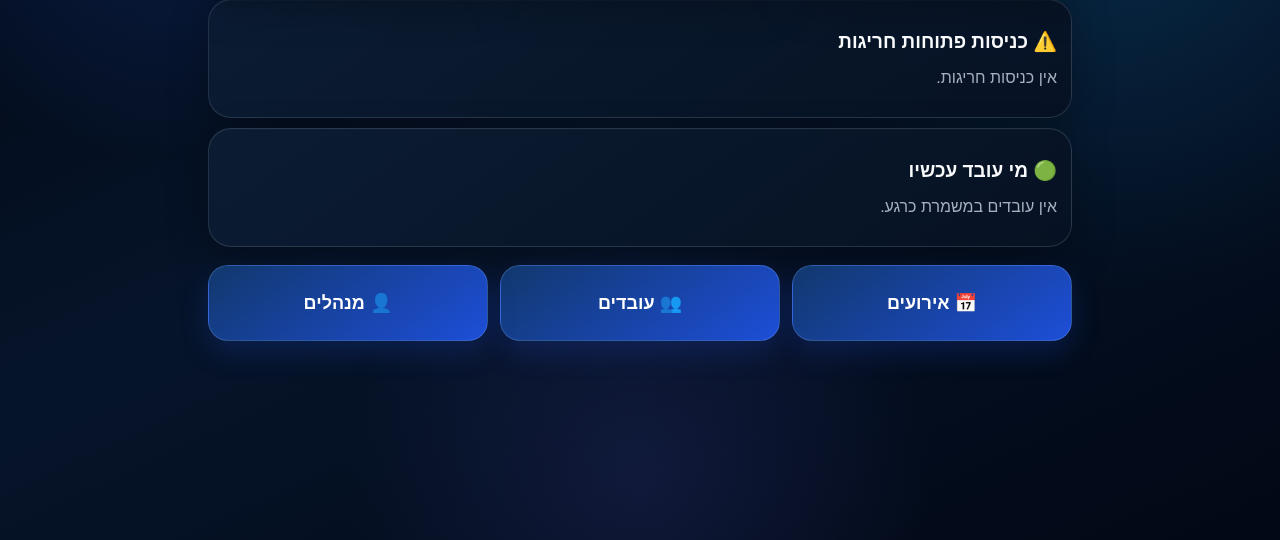
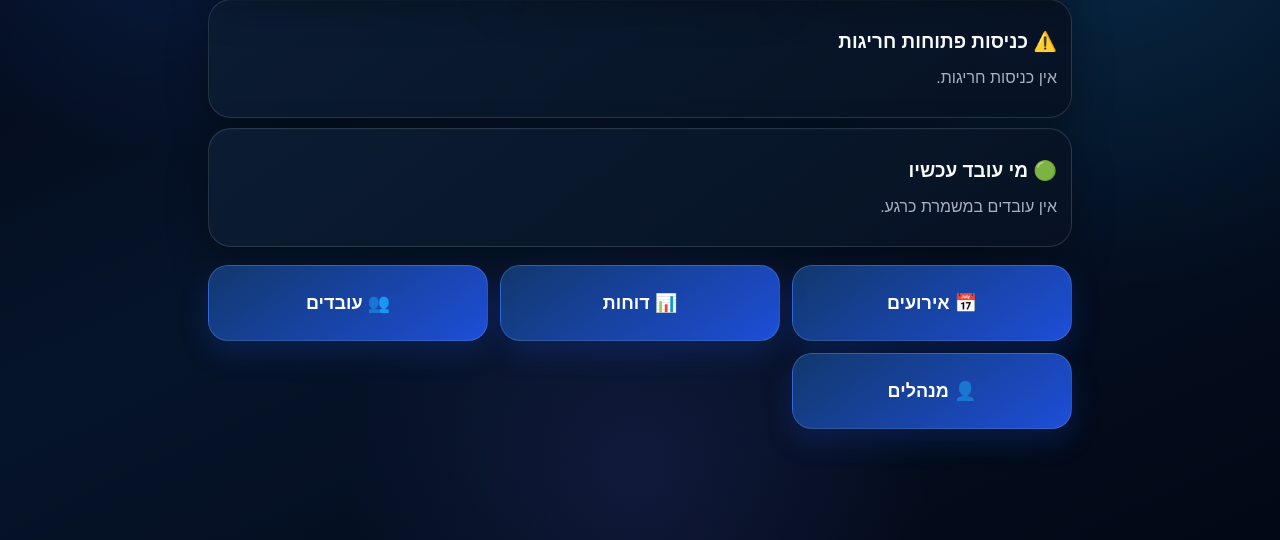
Before and after one commit to moshe111378-stack/employee-time-tracker, a Flask app: page /admin in a window 1280 px wide. Shown: the part 260-800 px from the top of the page. Run offline with Flask 3, Linux system fonts and the light colour scheme; the visitor is signed in with stand-in values (Sample User, id 1); data comes from the database, SQL or seed files in the repository; data that the repository does not hold is empty; parts of the project's set-up code (start-up, migrations or seed data) failed here and were passed over.

Commit message:
Add reports navigation to locked Mishmaron template

```diff
--- a/templates/admin.html
+++ b/templates/admin.html
@@ -1 +1 @@
-{% extends 'base.html' %}{% block c %}<a class="screen-back admin-back" href="/" aria-label="חזרה למסך הראשי">←</a><div class="admin-hello">👋 שלום {{admin_name}}</div><h1>ממשק מנהלים</h1><div class="stats"><div><b>{{events|length}}</b><span>אירועים / 100</span></div><div><b>{{workers|length}}</b><span>עובדים / 500</span></div><div><b>{{admins|length}}</b><span>מנהלים / 10</span></div></div><section class="panel status-compact"><h2>⚠️ כניסות פתוחות חריגות</h2>{% for x in alerts %}<div class="item"><b>{{x.name}}</b> · {{x.event_name}} · {{x.minutes//60}}:{{ '%02d' % (x.minutes % 60) }} שעות</div>{% else %}<p class="muted">אין כניסות חריגות.</p>{% endfor %}</section><section class="panel status-compact"><h2>🟢 מי עובד עכשיו</h2>{% for x in active %}<div class="item"><b>{{x.name}}</b> · {{x.event_name}} · כניסה {{x.cin[11:16]}}</div>{% else %}<p class="muted">אין עובדים במשמרת כרגע.</p>{% endfor %}</section><div class="admin-menu"><a href="/admin/events">📅 אירועים</a><a href="/admin/workers">👥 עובדים</a><a href="/admin/admins">👤 מנהלים</a></div>{% endblock %}
+{% extends 'base.html' %}{% block c %}<a class="screen-back admin-back" href="/" aria-label="חזרה למסך הראשי">←</a><div class="admin-hello">👋 שלום {{admin_name}}</div><h1>ממשק מנהלים</h1><div class="stats"><div><b>{{events|length}}</b><span>אירועים / 100</span></div><div><b>{{workers|length}}</b><span>עובדים / 500</span></div><div><b>{{admins|length}}</b><span>מנהלים / 10</span></div></div><section class="panel status-compact"><h2>⚠️ כניסות פתוחות חריגות</h2>{% for x in alerts %}<div class="item"><b>{{x.name}}</b> · {{x.event_name}} · {{x.minutes//60}}:{{ '%02d' % (x.minutes % 60) }} שעות</div>{% else %}<p class="muted">אין כניסות חריגות.</p>{% endfor %}</section><section class="panel status-compact"><h2>🟢 מי עובד עכשיו</h2>{% for x in active %}<div class="item"><b>{{x.name}}</b> · {{x.event_name}} · כניסה {{x.cin[11:16]}}</div>{% else %}<p class="muted">אין עובדים במשמרת כרגע.</p>{% endfor %}</section><div class="admin-menu"><a href="/admin/events">📅 אירועים</a><a href="/admin/reports">📊 דוחות</a><a href="/admin/workers">👥 עובדים</a><a href="/admin/admins">👤 מנהלים</a></div>{% endblock %}
```
